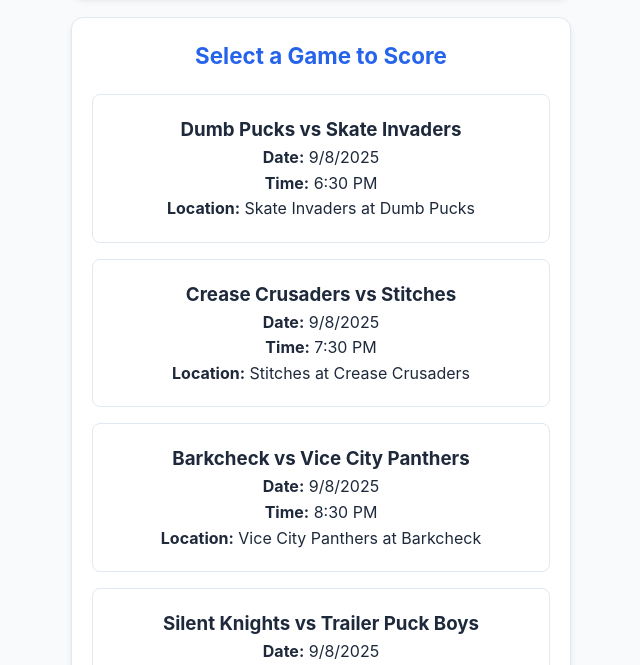
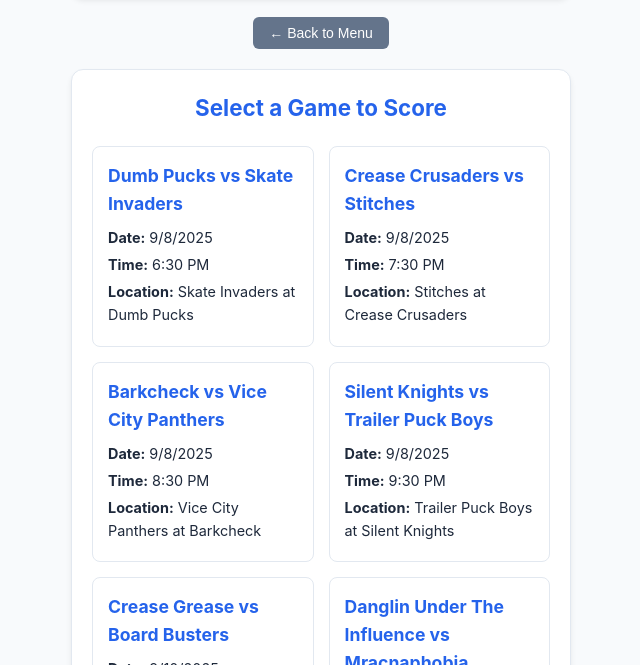
Before and after one commit to chattanoogahockey/scorekeeper_lite, a plain HTML site: page index.html in a window 1280 px wide. Both pictures are taken after a click on the button "Score a New Game". Shown: the part 135-800 px from the top of the page, without its empty margins (319-959 px from the left). Drawn offline with Linux system fonts and the light colour scheme.

Commit message:
Move navigation to top of pages and create 2-column game selection layout

```diff
--- a/css/style.css
+++ b/css/style.css
@@ -56,6 +56,31 @@ header h1 {
 header p {
     color: var(--secondary-color);
     font-size: 1.1em;
+}
+
+#top-navigation {
+    margin-bottom: 20px;
+    text-align: center;
+}
+
+.nav-btn {
+    display: inline-block;
+    padding: 8px 16px;
+    background: var(--secondary-color);
+    color: white;
+    text-decoration: none;
+    border-radius: 6px;
+    border: none;
+    cursor: pointer;
+    font-size: 14px;
+    font-weight: 500;
+    margin: 0 5px;
+    transition: all 0.2s;
+}
+
+.nav-btn:hover {
+    background: #475569;
+    transform: translateY(-1px);
 }
 
 .card {
@@ -313,3 +338,52 @@ header p {
         gap: 15px;
     }
 }
+
+/* Game Grid Layout */
+.game-grid {
+    display: grid;
+    grid-template-columns: 1fr 1fr;
+    gap: 15px;
+    margin-top: 20px;
+}
+
+.game-item {
+    background: var(--card-background);
+    border: 1px solid var(--border-color);
+    border-radius: 8px;
+    padding: 15px;
+    cursor: pointer;
+    transition: all 0.2s;
+    text-align: left;
+}
+
+.game-item:hover {
+    background: #f8fafc;
+    border-color: var(--primary-color);
+    transform: translateY(-2px);
+    box-shadow: 0 4px 12px rgba(0, 0, 0, 0.1);
+}
+
+.game-item h3 {
+    color: var(--primary-color);
+    margin-bottom: 8px;
+    font-size: 1.1em;
+}
+
+.game-item p {
+    margin: 4px 0;
+    font-size: 0.9em;
+    color: var(--text-color);
+}
+
+/* Mobile adjustments for game grid */
+@media (max-width: 600px) {
+    .game-grid {
+        grid-template-columns: 1fr;
+        gap: 10px;
+    }
+
+    .game-item {
+        padding: 12px;
+    }
+}
--- a/index.html
+++ b/index.html
@@ -13,6 +13,10 @@
             <p>Chattanooga Roller Hockey League</p>
         </header>
 
+        <nav id="top-navigation">
+            <!-- Navigation buttons will be inserted here -->
+        </nav>
+
         <main id="main-content">
             <!-- Startup menu will be inserted here -->
         </main>
--- a/js/app.js
+++ b/js/app.js
@@ -16,7 +16,10 @@ class ScorekeeperApp {
 
     render() {
         const mainContent = document.getElementById('main-content');
+        const topNav = document.getElementById('top-navigation');
+
         mainContent.innerHTML = this.getViewHTML();
+        topNav.innerHTML = this.getNavigationHTML();
     }
 
     getViewHTML() {
@@ -35,6 +38,24 @@ class ScorekeeperApp {
                 return this.getPenaltyDetailsHTML();
             default:
                 return this.getStartupMenuHTML();
+        }
+    }
+
+    getNavigationHTML() {
+        switch (this.currentView) {
+            case 'main-menu':
+                return ''; // No navigation needed on startup menu
+            case 'game-selection':
+                return '<button class="nav-btn" onclick="app.showStartupMenu()">← Back to Menu</button>';
+            case 'attendance':
+                return '<button class="nav-btn" onclick="app.showGameSelection()">← Back to Games</button>';
+            case 'scoring':
+                return '<button class="nav-btn" onclick="app.showAttendance()">← Back to Attendance</button>';
+            case 'goal-details':
+            case 'penalty-details':
+                return '<button class="nav-btn" onclick="app.showScoring()">← Back to Scoring</button>';
+            default:
+                return '<button class="nav-btn" onclick="app.showStartupMenu()">← Back to Menu</button>';
         }
     }
 
@@ -63,7 +84,6 @@ class ScorekeeperApp {
                 <div class="card">
                     <h2>Select a Game</h2>
                     <p>No upcoming games found. Please check the schedule data.</p>
-                    <button class="btn btn-secondary" onclick="app.showStartupMenu()">Back to Startup Menu</button>
                 </div>
             `;
         }
@@ -90,11 +110,8 @@ class ScorekeeperApp {
         return `
             <div class="card">
                 <h2>Select a Game to Score</h2>
-                <div class="game-list">
+                <div class="game-grid">
                     ${gamesHTML}
-                </div>
-                <div style="margin-top: 20px;">
-                    <button class="btn btn-secondary" onclick="app.showStartupMenu()">Back to Startup Menu</button>
                 </div>
             </div>
         `;
@@ -145,7 +162,6 @@ class ScorekeeperApp {
 
                 <div style="margin-top: 30px;">
                     <button class="btn" onclick="app.startScoring()">Start Scoring Game</button>
-                    <button class="btn btn-secondary" onclick="app.showGameSelection()">Back to Game Selection</button>
                 </div>
             </div>
         `;
@@ -187,7 +203,6 @@ class ScorekeeperApp {
 
                 <div style="margin-top: 30px;">
                     <button class="btn btn-danger" onclick="app.endGame()">End Game</button>
-                    <button class="btn btn-secondary" onclick="app.showAttendance()">Back to Attendance</button>
                 </div>
             </div>
         `;
```
